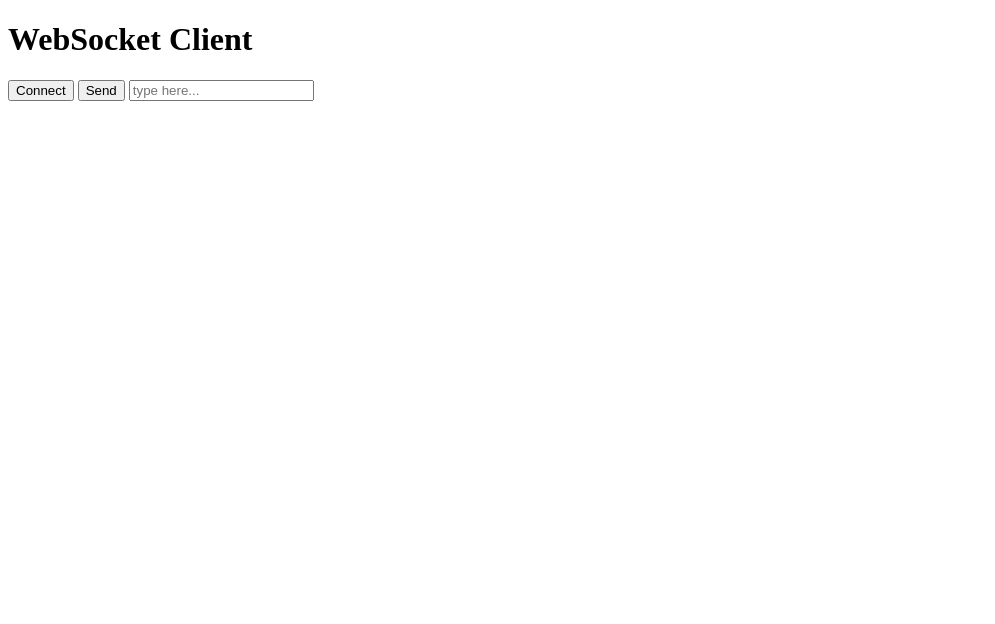
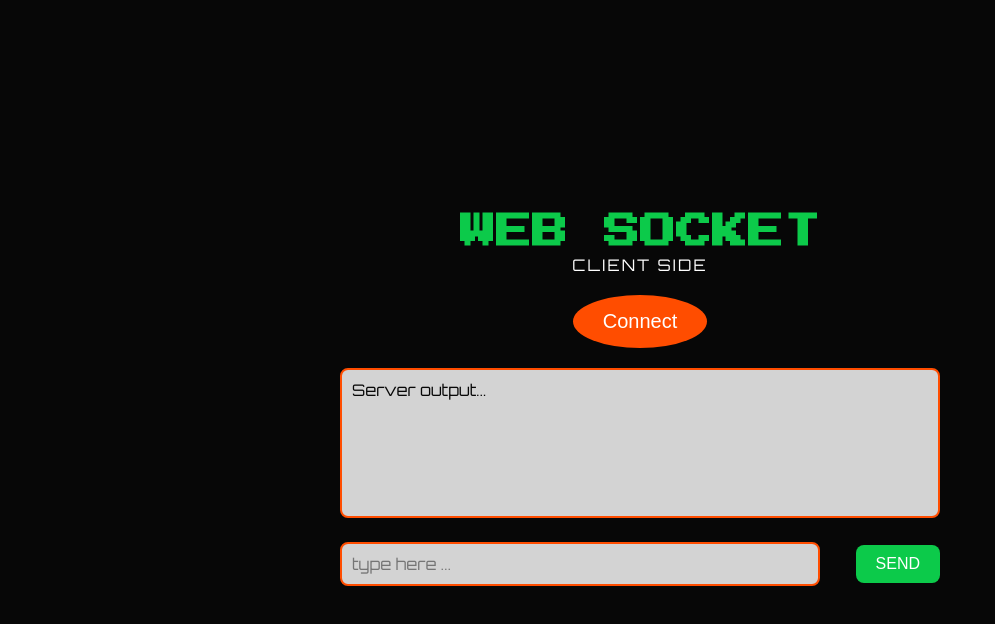
Before and after one commit to ISDriss/web_workshop, a plain HTML site: page index.html in a window 1280 px wide. Shown: the whole page, without its empty margins (0-995 px from the left). Drawn offline with Linux system fonts and the light colour scheme.

Commit message:
base webpage commit

```diff
--- a/index.html
+++ b/index.html
@@ -1,17 +1,33 @@
 <!DOCTYPE html>
-<html>
+<html lang="en">
 <head>
-  <title>WebSocket Client</title>
+    <meta charset="UTF-8">
+    <meta name="viewport" content="width=device-width, initial-scale=1.0">
+    <title>WebSocket Client</title>
+    <link rel="stylesheet" href="styles.css">
+    <link href="https://fonts.googleapis.com/css2?family=Orbitron:wght@400;700&family=Press+Start+2P&display=swap" rel="stylesheet">
 </head>
 <body>
-  <div class="header">
-    <h1>WebSocket Client</h1>
-  </div>
-  <button id="connect-button">Connect</button>
-  <button id="send-button">Send</button>
-  <input id="message-input" type="text" placeholder="type here...">
-  <div id="output"></div>
+    <div class="container">
+        <header>
+            <h1>WEB SOCKET</h1>
+            <p>Client Side</p>
+        </header>
 
-  <script src="script.js"></script>
+        <div class="connect-wrapper">
+            <button id="connectBtn" class="connect-btn">Connect</button>
+        </div>
+
+        <div class="output-wrapper">
+            <textarea id="serverOutput" class="server-output" readonly>Server output...</textarea>
+        </div>
+
+        <div class="input-wrapper">
+            <input type="text" id="clientInput" class="client-input" placeholder="type here ...">
+            <button id="sendBtn" class="send-btn">SEND</button>
+        </div>
+    </div>
+
+    <script src="script.js"></script>
 </body>
 </html>
--- a/script.js
+++ b/script.js
@@ -6,7 +6,7 @@ const outputDiv = document.getElementById('output');
 let socket = null;
 
 connectButton.addEventListener('click', () => {
-  const domainName = 'XX.XX'; // Remplacez par votre domaine ou votre service DDNS
+  const domainName = '10.1.224.116'; // Remplacez par votre domaine ou votre service DDNS
   socket = new WebSocket(`ws://${domainName}`);
 
   socket.onopen = () => {
--- a/styles.css
+++ b/styles.css
@@ -0,0 +1,113 @@
+/* General reset */
+* {
+    margin: 0;
+    padding: 0;
+    box-sizing: border-box;
+}
+
+/* Body and background styling */
+body {
+    font-family: 'Orbitron', sans-serif;
+    background-color: #070707;
+    color: #FFFFFF;
+    display: flex;
+    justify-content: center;
+    align-items: center;
+    height: 100vh;
+    overflow: hidden;
+}
+
+.container {
+    text-align: center;
+    width: 80%;
+    max-width: 600px;
+}
+
+/* Header styling */
+header h1 {
+    font-family: 'Press Start 2P', cursive;
+    font-size: 36px;
+    color: #0CCA4A;
+    margin-bottom: 5px;
+}
+
+header p {
+    font-family: 'Orbitron', sans-serif;
+    color: #FFFFFF;
+    font-size: 16px;
+    letter-spacing: 2px;
+    text-transform: uppercase;
+}
+
+/* Connect button styling */
+.connect-wrapper {
+    margin: 20px 0;
+}
+
+.connect-btn {
+    background-color: #FF4D00;
+    color: #FFFFFF;
+    border: none;
+    padding: 15px 30px;
+    font-size: 20px;
+    border-radius: 50%;
+    cursor: pointer;
+    transition: transform 0.2s ease;
+}
+
+.connect-btn:hover {
+    transform: scale(1.1);
+}
+
+/* Output box styling */
+.output-wrapper {
+    margin: 20px 0;
+}
+
+.server-output {
+    width: 100%;
+    height: 150px;
+    background-color: #d3d3d3;
+    border: 2px solid #FF4D00;
+    border-radius: 8px;
+    padding: 10px;
+    font-family: 'Orbitron', sans-serif;
+    font-size: 16px;
+    color: #070707;
+    resize: none;
+}
+
+/* Input and Send button styling */
+.input-wrapper {
+    display: flex;
+    justify-content: space-between;
+    align-items: center;
+    margin-top: 10px;
+}
+
+.client-input {
+    width: 80%;
+    padding: 10px;
+    font-size: 16px;
+    font-family: 'Orbitron', sans-serif;
+    background-color: #d3d3d3;
+    border: 2px solid #FF4D00;
+    border-radius: 8px;
+    color: #070707;
+    outline: none;
+}
+
+.send-btn {
+    background-color: #0CCA4A;
+    color: #FFFFFF;
+    border: none;
+    padding: 10px 20px;
+    font-size: 16px;
+    cursor: pointer;
+    border-radius: 8px;
+    transition: background-color 0.3s ease;
+}
+
+.send-btn:hover {
+    background-color: #009FFD;
+}
```
